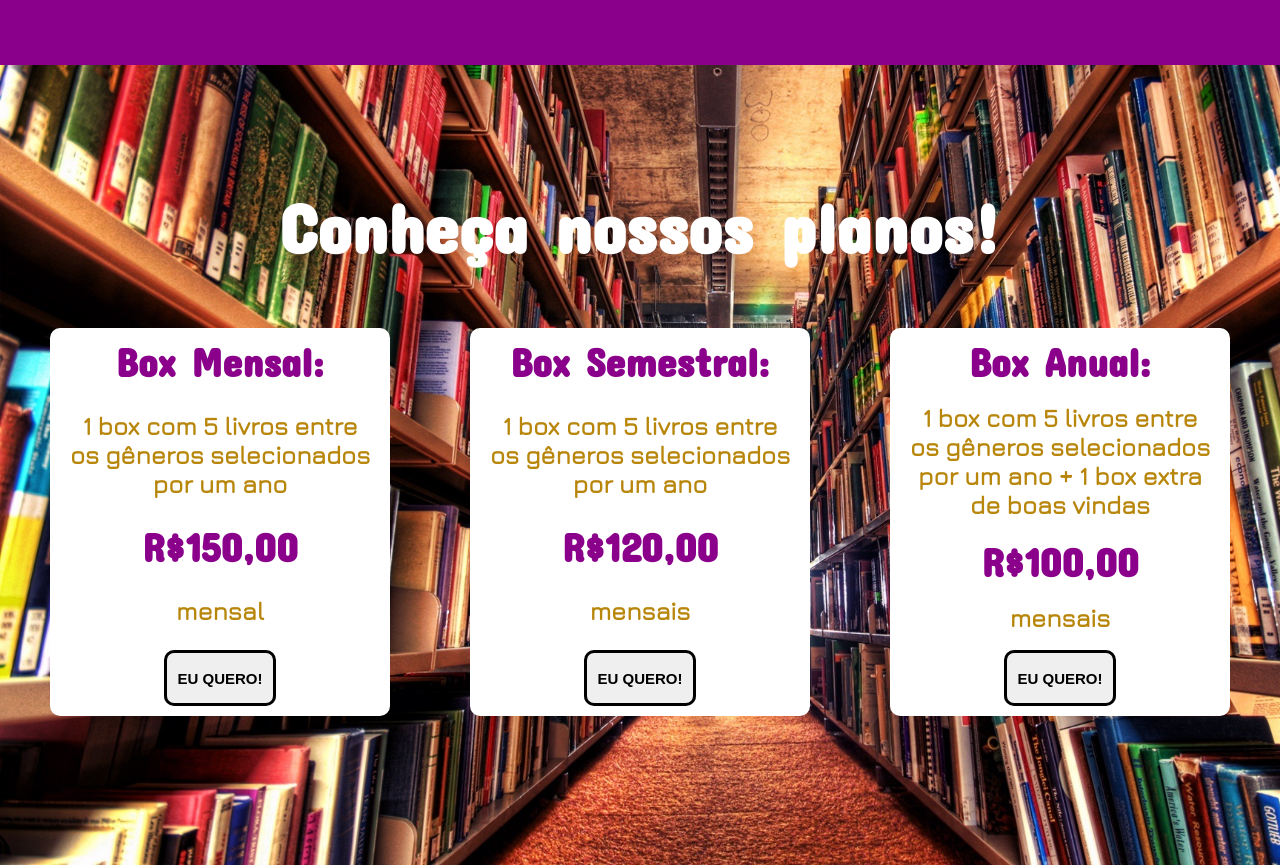
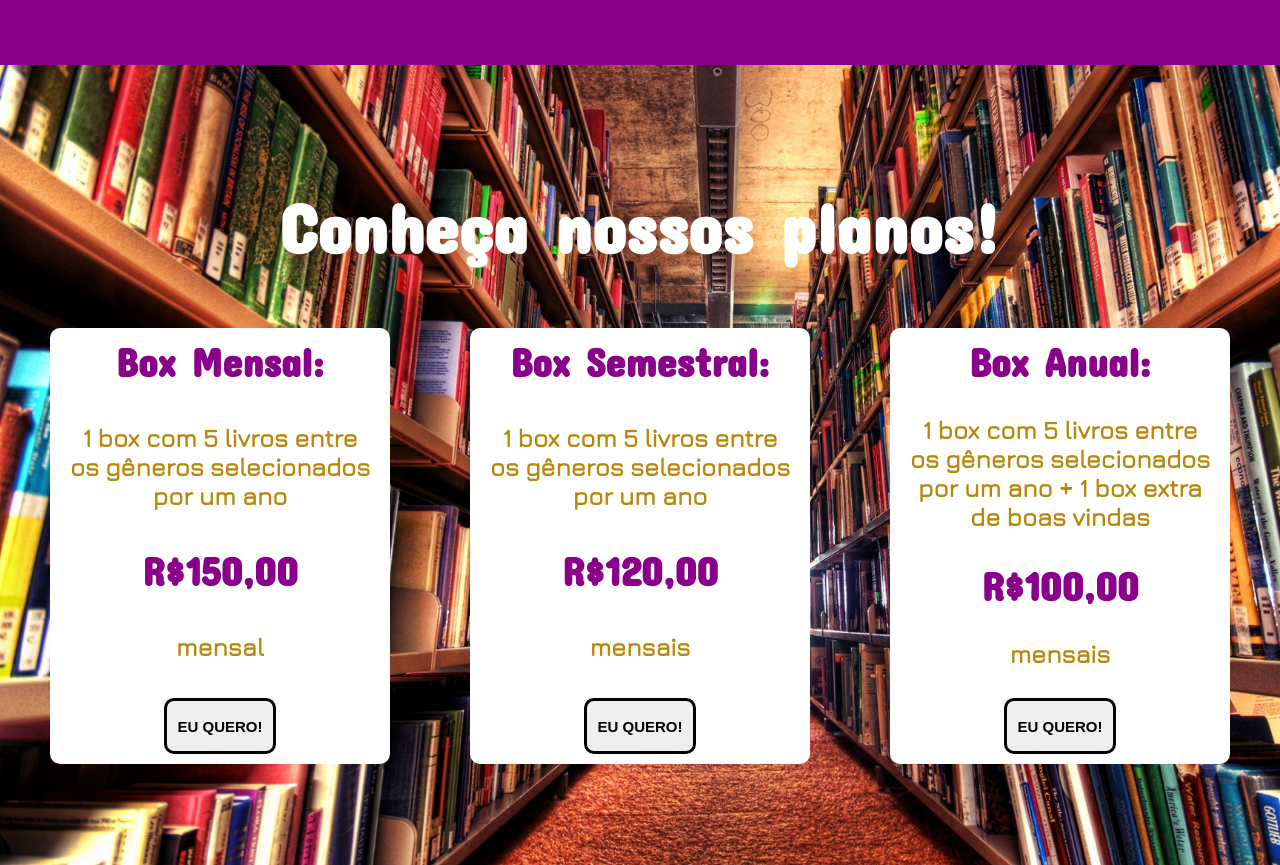
Before and after one commit to leticialopesmr/Projeto-Front-end-ECOI35, a plain HTML site: page index.html in a window 1280 px wide. Shown: the part 2603-3468 px from the top of the page. Drawn offline with nearby package versions, Linux system fonts and the light colour scheme.

Commit message:
Alteração no tamanho do bloco planos

```diff
--- a/css/principalStyle.css
+++ b/css/principalStyle.css
@@ -236,7 +236,7 @@ body {
   border: black;
   background-color: white;
   width: 40vh;
-  height: 46vh;
+  height: 52vh;
   margin: 40px;
   padding: 10px;
   border-radius: 10px;
```
